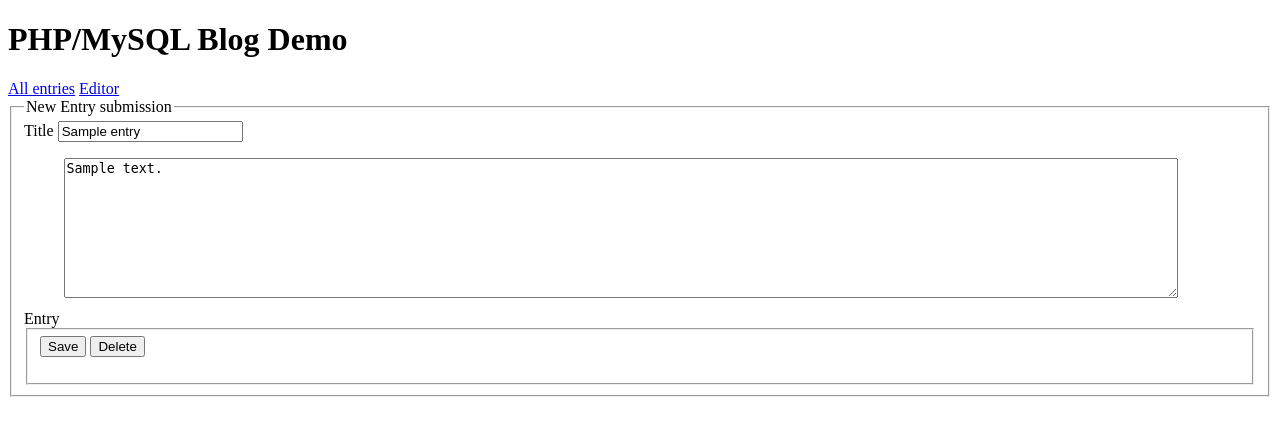
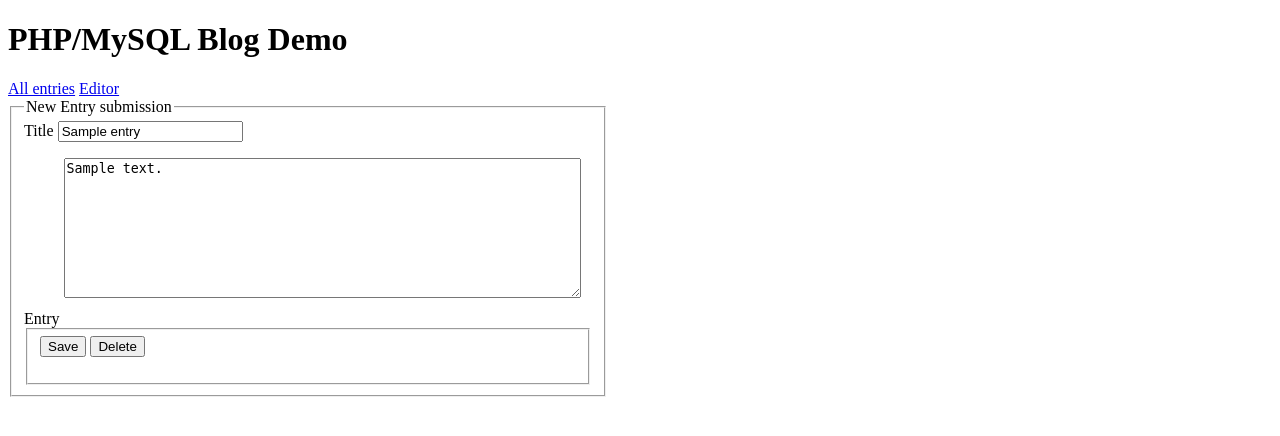
Before and after one commit to Yves-T/PHP3_BLOG, a PHP site: page /admin.php?page=editor&id=1 in a window 1280 px wide. Shown: the top 436 px of the page. Run offline with PHP 8.4, Linux system fonts and the light colour scheme; tables that the repository leaves empty or names only in its code hold one stand-in row (values such as "Sample post"); some libraries are stand-ins or nearby versions.

Commit message:
fix typo in style sheet

```diff
--- a/css/blog.css
+++ b/css/blog.css
@@ -1,4 +1,4 @@
-form#Editor {
+form#editor {
     width: 600px;
     margin: 0;
     padding: 0;
```
